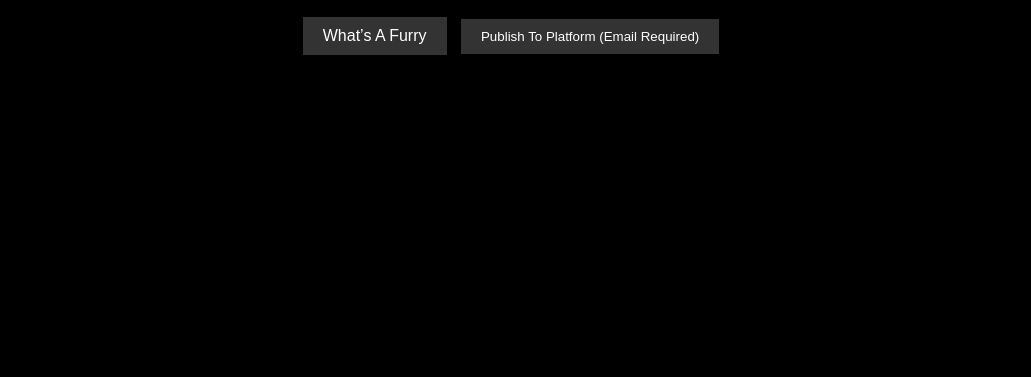
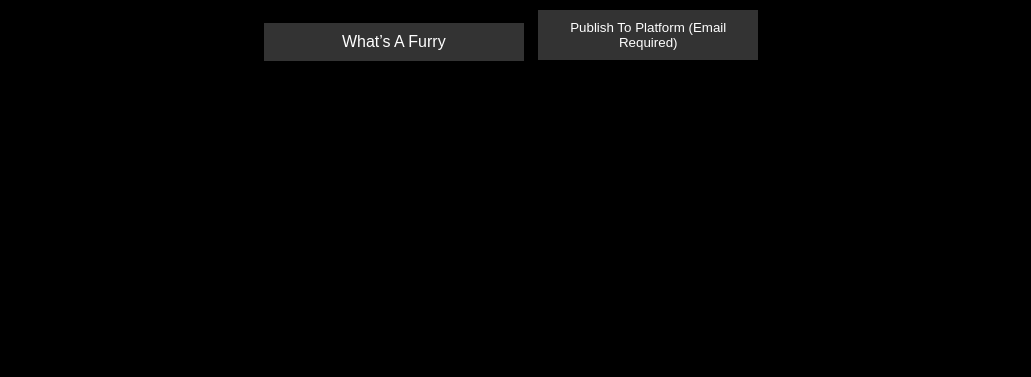
Before and after one commit to FurChat/furchat.github.io, a plain HTML site: page index.html in a window 1280 px wide. Shown: the part 423-800 px from the top of the page, without its empty margins (124-1155 px from the left). Drawn offline with Linux system fonts and the light colour scheme.

Commit message:
Update index.html

```diff
--- a/index.html
+++ b/index.html
@@ -33,6 +33,7 @@
             border: none;
             cursor: pointer;
             transition: background-color 0.3s ease;
+            width: 220px; /* Set the width for both buttons */
             margin-right: 10px; /* Adds space between buttons */
         }
 
```
